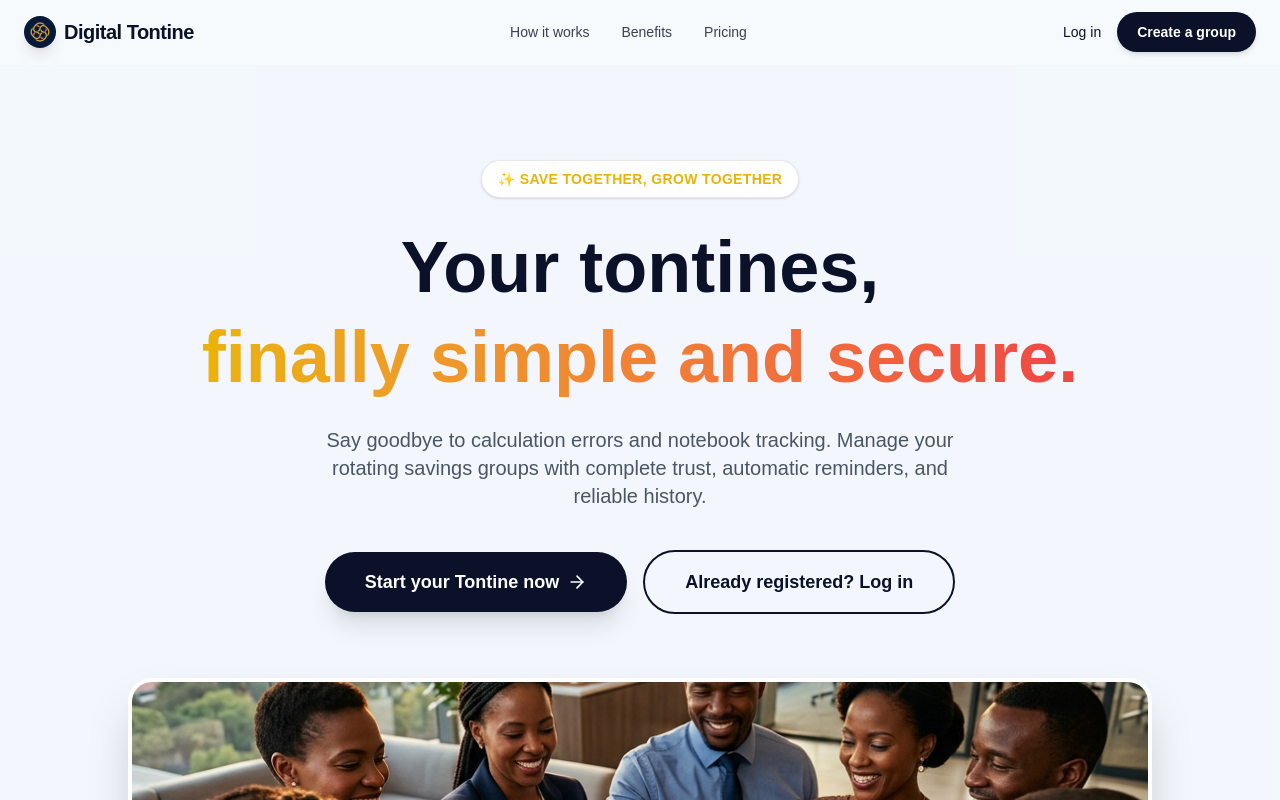
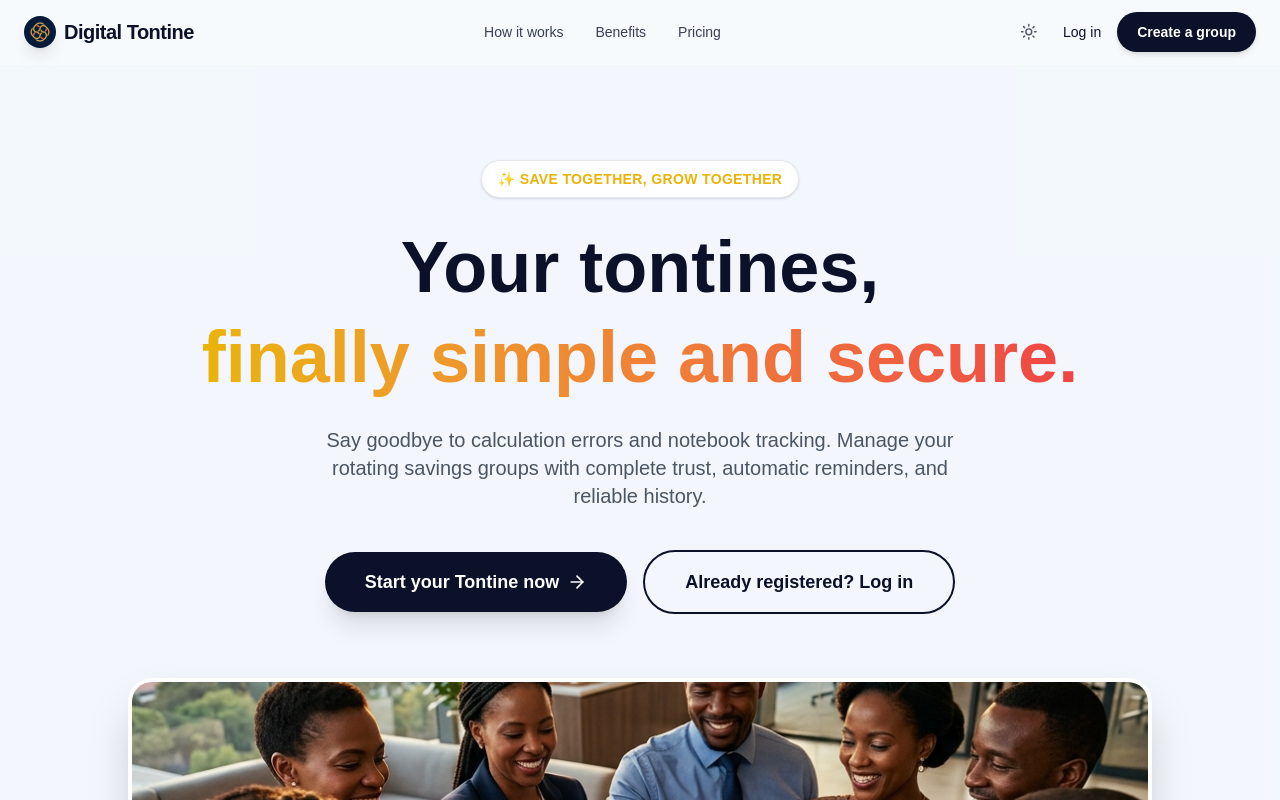
Before and after one commit to georgesivan11-debug/Digital_Tontine, a Next.js app: page / in a window 1280 px wide. Shown: the top 800 px of the page. Built offline with nearby package versions, Linux system fonts and the light colour scheme.

Commit message:
feat: Add dark mode toggle

```diff
--- a/package.json
+++ b/package.json
@@ -15,6 +15,7 @@
     "lucide-react": "^1.24.0",
     "next": "16.2.10",
     "next-auth": "^5.0.0-beta.31",
+    "next-themes": "^0.4.6",
     "react": "19.2.4",
     "react-dom": "19.2.4",
     "react-markdown": "^10.1.0",
--- a/src/app/dashboard/layout.tsx
+++ b/src/app/dashboard/layout.tsx
@@ -5,6 +5,7 @@ import { auth } from "@/lib/auth";
 import { prisma } from "@/lib/prisma";
 import { NotificationBell } from "@/components/NotificationBell";
 import { DesktopNavigation, MobileBottomNav } from "@/components/DashboardNavigation";
+import { ThemeToggle } from "@/components/ThemeToggle";
 import { redirect } from "next/navigation";
 
 export default async function DashboardLayout({ children }: { children: React.ReactNode }) {
@@ -24,11 +25,12 @@ export default async function DashboardLayout({ children }: { children: React.Re
 
       {/* Desktop Sidebar (Hidden on mobile) */}
       <aside className="hidden md:flex w-64 bg-white dark:bg-blue-950 border-r border-gray-200 dark:border-blue-900 flex-shrink-0 flex-col h-screen sticky top-0">
-        <div className="p-6 border-b border-gray-200 dark:border-blue-900">
+        <div className="p-6 border-b border-gray-200 dark:border-blue-900 flex items-center justify-between">
           <div className="flex items-center space-x-2">
             <Image src="/logo.png" alt="Digital Tontine Logo" width={32} height={32} className="rounded-full shadow-sm" />
             <span className="font-bold text-xl tracking-tight text-foreground">Digital Tontine</span>
           </div>
+          <ThemeToggle />
         </div>
 
         <DesktopNavigation unreadCount={unreadCount} />
@@ -43,6 +45,7 @@ export default async function DashboardLayout({ children }: { children: React.Re
             <span className="font-bold text-lg tracking-tight text-foreground">Digital Tontine</span>
           </div>
           <div className="flex items-center space-x-3">
+            <ThemeToggle />
             <NotificationBell initialCount={unreadCount} />
             <Link href="/" className="text-coral-500 p-2"><LogOut className="w-5 h-5" /></Link>
           </div>
--- a/src/app/layout.tsx
+++ b/src/app/layout.tsx
@@ -1,5 +1,6 @@
 import type { Metadata } from "next";
 import { Geist, Geist_Mono } from "next/font/google";
+import { ThemeProvider } from "@/components/ThemeProvider";
 import "./globals.css";
 
 const geistSans = Geist({
@@ -26,8 +27,13 @@ export default function RootLayout({
     <html
       lang="en"
       className={`${geistSans.variable} ${geistMono.variable} h-full antialiased`}
+      suppressHydrationWarning
     >
-      <body className="min-h-full flex flex-col">{children}</body>
+      <body className="min-h-full flex flex-col">
+        <ThemeProvider attribute="class" defaultTheme="system" enableSystem>
+          {children}
+        </ThemeProvider>
+      </body>
     </html>
   );
 }
--- a/src/app/page.tsx
+++ b/src/app/page.tsx
@@ -4,6 +4,7 @@ import Image from "next/image";
 import Link from "next/link";
 import { ArrowRight, CheckCircle2, ShieldCheck, Clock, Users } from "lucide-react";
 import { motion, Variants } from "framer-motion";
+import { ThemeToggle } from "@/components/ThemeToggle";
 
 export default function Home() {
   // Animation variants
@@ -40,7 +41,8 @@ export default function Home() {
             <Link href="#benefits" className="hover:text-gold-500 transition-colors">Benefits</Link>
             <Link href="#pricing" className="hover:text-gold-500 transition-colors">Pricing</Link>
           </div>
-          <div className="flex items-center space-x-4">
+          <div className="flex items-center space-x-2 sm:space-x-4">
+            <ThemeToggle />
             <Link href="/login" className="text-sm font-medium hover:text-gold-500 transition-colors hidden sm:block">
               Log in
             </Link>
--- /dev/null
+++ b/src/components/ThemeProvider.tsx
@@ -0,0 +1,7 @@
+"use client";
+
+import { ThemeProvider as NextThemesProvider } from "next-themes";
+
+export function ThemeProvider({ children, ...props }: React.ComponentProps<typeof NextThemesProvider>) {
+  return <NextThemesProvider {...props}>{children}</NextThemesProvider>;
+}
--- /dev/null
+++ b/src/components/ThemeToggle.tsx
@@ -0,0 +1,29 @@
+"use client";
+
+import { useTheme } from "next-themes";
+import { Moon, Sun } from "lucide-react";
+import { useEffect, useState } from "react";
+
+export function ThemeToggle({ className = "" }: { className?: string }) {
+  const { theme, setTheme } = useTheme();
+  const [mounted, setMounted] = useState(false);
+
+  useEffect(() => {
+    setMounted(true);
+  }, []);
+
+  if (!mounted) {
+    return <div className={`w-9 h-9 rounded-full ${className}`} />;
+  }
+
+  return (
+    <button
+      onClick={() => setTheme(theme === "dark" ? "light" : "dark")}
+      className={`relative inline-flex items-center justify-center w-9 h-9 rounded-full text-foreground/70 hover:text-foreground hover:bg-gray-100 dark:hover:bg-blue-900/50 transition-colors focus:outline-none ${className}`}
+      aria-label="Toggle theme"
+    >
+      <Sun className="h-[1.1rem] w-[1.1rem] rotate-0 scale-100 transition-all dark:-rotate-90 dark:scale-0" />
+      <Moon className="absolute h-[1.1rem] w-[1.1rem] rotate-90 scale-0 transition-all dark:rotate-0 dark:scale-100" />
+    </button>
+  );
+}
```
Also changed, not shown: 1 other file (tests, documents, lock files or other folders).
